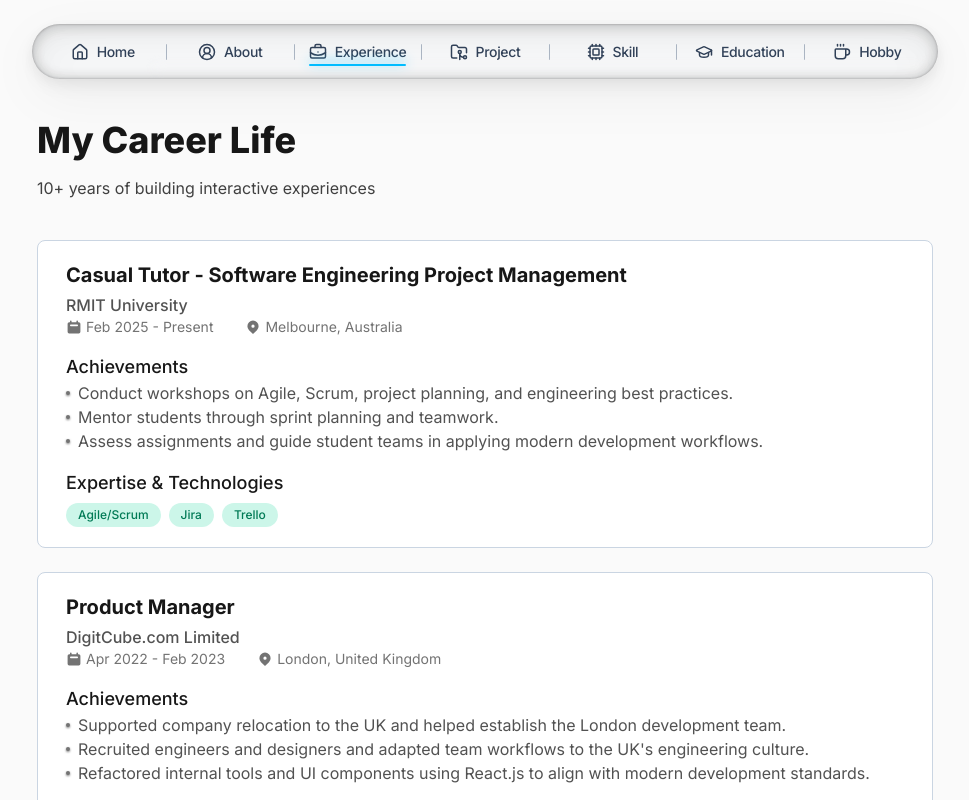
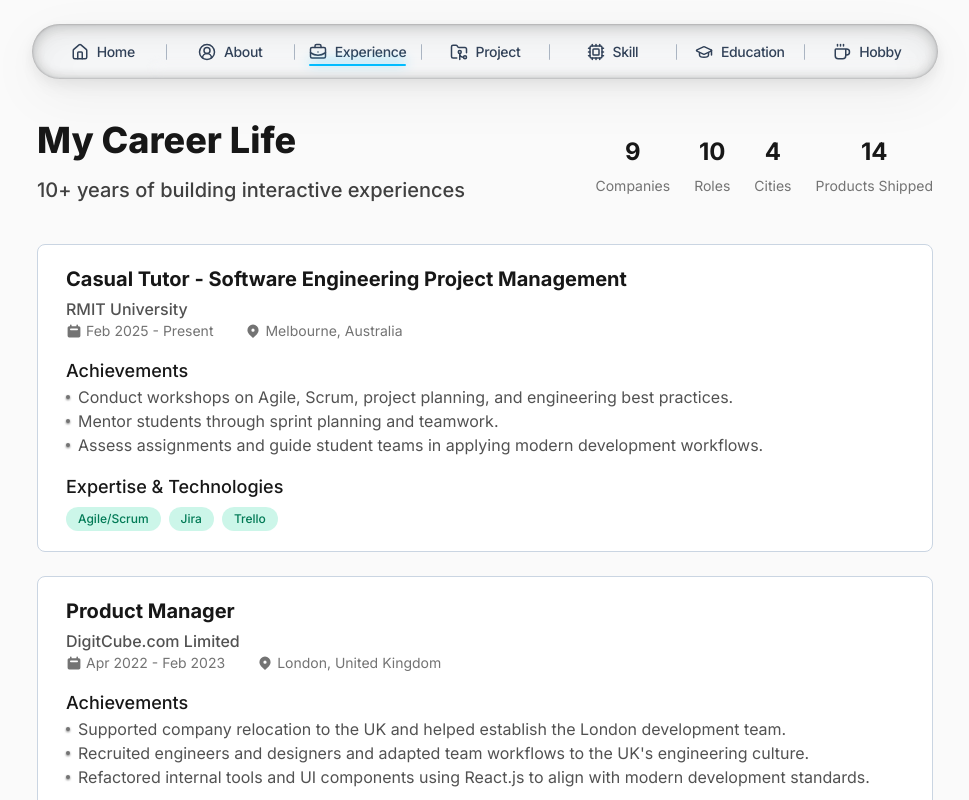
Before and after one commit to ZHENSHUO-ZHAO/portfolio, a React (Vite) app: page /experience in a window 1280 px wide. Shown: the top 800 px of the page, without its empty margins (155-1124 px from the left). Built offline with nearby package versions, Linux system fonts and the light colour scheme.

Commit message:
Added stats to the header of the Experience page.

```diff
--- a/src/contexts/experienceContext.ts
+++ b/src/contexts/experienceContext.ts
@@ -12,14 +12,26 @@ export type Job = {
   markets?: string[];
 };
 
+export type Stat = {
+  amount: number;
+  unit: string;
+};
+
 export type ExperienceContent = ContextPageBase & {
   introduction: string;
+  stats: Stat[];
   jobs: Job[];
 };
 
 export const experienceContent = {
   pageTitle: "My Career Life",
   introduction: "10+ years of building interactive experiences",
+  stats: [
+    { amount: 9, unit: "Companies" },
+    { amount: 10, unit: "Roles" },
+    { amount: 4, unit: "Cities" },
+    { amount: 14, unit: "Products Shipped" },
+  ],
   jobs: [
     {
       title: "Casual Tutor - Software Engineering Project Management",
--- a/src/pages/Experience/ExperiencePageHeader.tsx
+++ b/src/pages/Experience/ExperiencePageHeader.tsx
@@ -1,4 +1,7 @@
-import { useExperiencePageContext } from "../../contexts/experienceContext";
+import {
+  useExperiencePageContext,
+  type Stat,
+} from "../../contexts/experienceContext";
 
 export default function ExperiencePageHeader({
   headingClassName,
@@ -8,9 +11,30 @@ export default function ExperiencePageHeader({
   const content = useExperiencePageContext();
 
   return (
-    <div className={`${headingClassName} space-y-4`}>
-      <h1>{content.pageTitle}</h1>
-      <p className="text-secondary">{content.introduction}</p>
+    <div className="flex flex-col justify-start items-start gap-2 min-[860px]:flex-row min-[860px]:justify-between min-[860px]:items-center min-[860px]:gap-0">
+      <div className={`${headingClassName} space-y-2 min-[860px]:space-y-4`}>
+        <h1>{content.pageTitle}</h1>
+        <p className="text-secondary font-medium text-lg sm:text-xl">
+          {content.introduction}
+        </p>
+      </div>
+
+      <dl className="flex gap-6">
+        {content.stats.map((s) => (
+          <Stat stat={s} key={s.unit} />
+        ))}
+      </dl>
     </div>
   );
 }
+
+function Stat({ stat }: { stat: Stat }) {
+  return (
+    <div className="flex flex-col gap-2 justify-stretch items-center">
+      <dd className="text-xl text-center sm:text-2xl font-bold">
+        {stat.amount}
+      </dd>
+      <dt className="text-muted text-center text-xs sm:text-sm">{stat.unit}</dt>
+    </div>
+  );
+}
```
